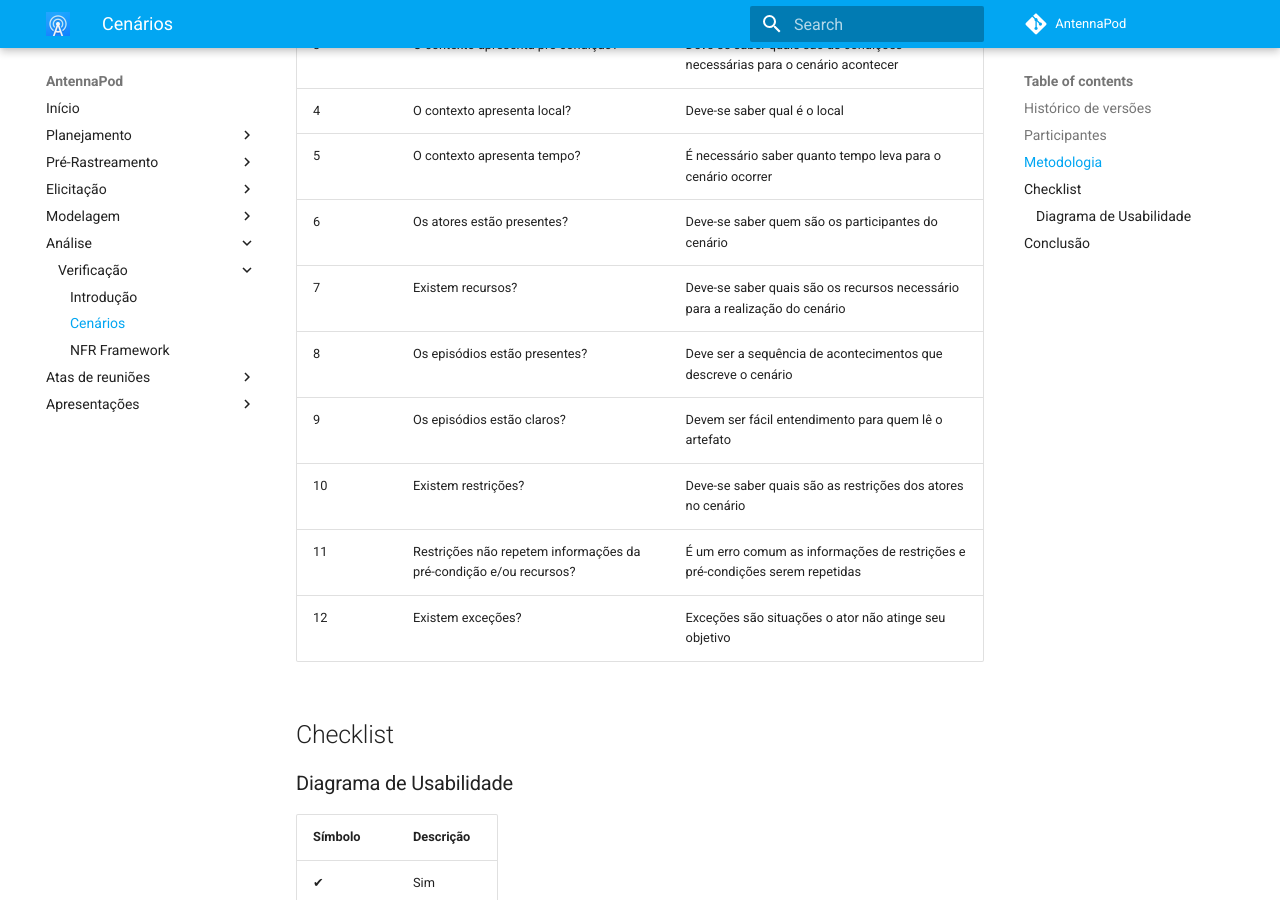
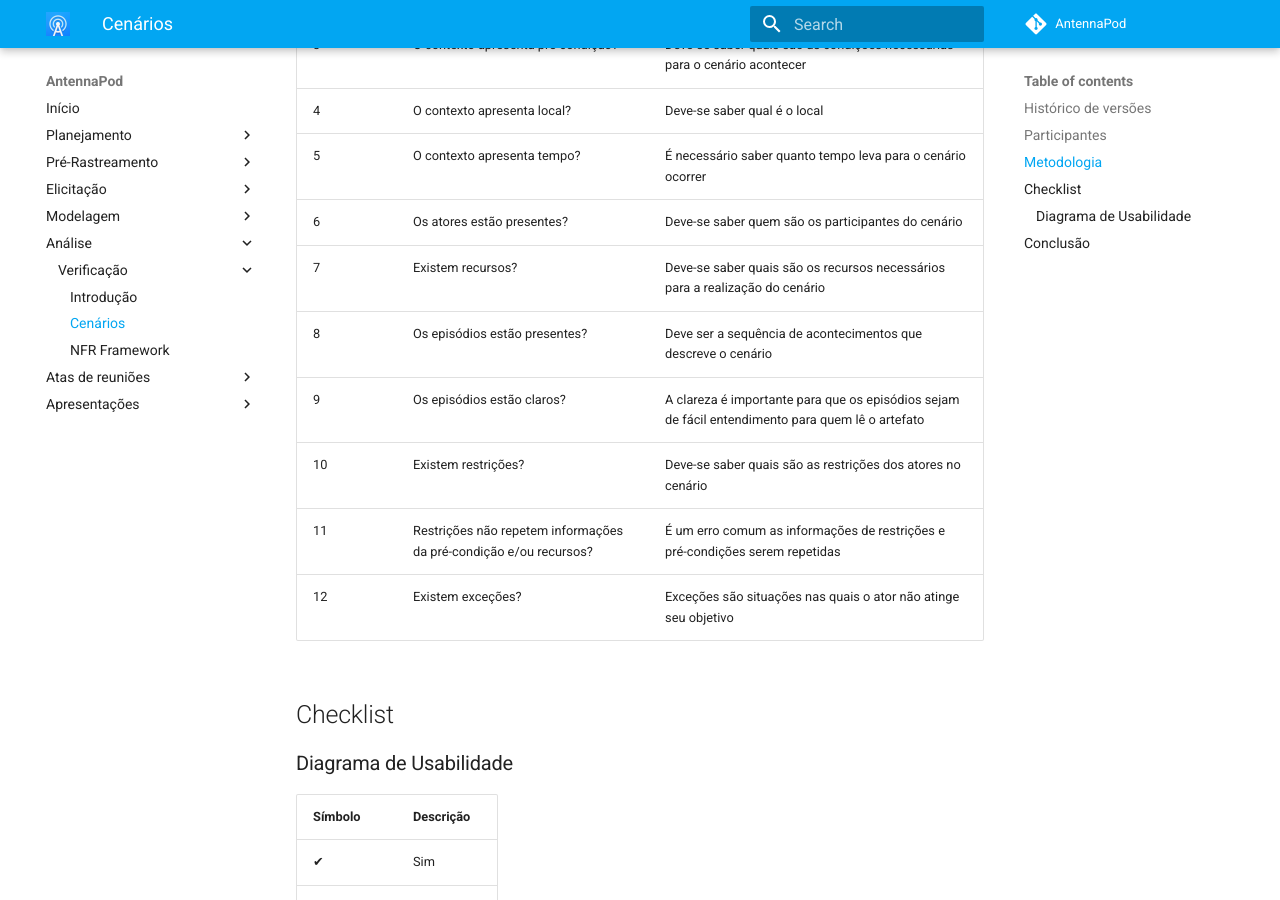
Before and after one commit to Requisitos-de-Software/2021.2-AntennaPod, an MkDocs documentation site: the page built from docs/analise/verificacao/cenarios.md, in a window 1280 px wide and 900 px high, scrolled down 794 px. Built offline with MkDocs 1.6.1 and Material for MkDocs 9.7.7, drawn with Linux system fonts in a browser that asks for light colours; comment, search, counter and statistics services are not loaded; some of the changed text lies outside the part shown.

```diff
--- a/docs/analise/verificacao/cenarios.md
+++ b/docs/analise/verificacao/cenarios.md
@@ -15,20 +15,20 @@ A técnica de verificação usada nos artefatos de [Cenários](/2021.2-AntennaPo
 é a inspeção, aplicada a partir do seguinte checklist, que tem como objetivo validar
 a qualidade do documento e possíveis falhas/erros.
 
-| ID  | Descrição                                                         | Justificativa                                                                |
-| --- | ----------------------------------------------------------------- | ---------------------------------------------------------------------------- |
-| 1   | O conceito de Cenário é apresentado?                              | O leitor deve entender o que está sendo apresentado no artefato              |
-| 2   | O título é auto-explicativo?                                      | Deve ser possível obter uma noção geral do cenário ao ler seu título         |
-| 3   | O contexto apresenta pré-condição?                                | Deve-se saber quais são as condições necessárias para o cenário acontecer                                                                             |
-| 4   | O contexto apresenta local?                                       | Deve-se saber qual é o local                                                 |
-| 5   | O contexto apresenta tempo?                                       | É necessário saber quanto tempo leva para o cenário ocorrer                  |
-| 6   | Os atores estão presentes?                                        | Deve-se saber quem são os participantes do cenário                           |
-| 7   | Existem recursos?                                                 | Deve-se saber quais são os recursos necessário para a realização do cenário  |
-| 8   | Os episódios estão presentes?                                     | Deve ser a sequência de acontecimentos que descreve o cenário              |
-| 9   | Os episódios estão claros?                                        | Devem ser fácil entendimento para quem lê o artefato                                                                             |
-| 10  | Existem restrições?                                               | Deve-se saber quais são as restrições dos atores no cenário                  |
-| 11  | Restrições não repetem informações da pré-condição e/ou recursos? | É um erro comum as informações de restrições e pré-condições serem repetidas |
-| 12  | Existem exceções?                                                 | Exceções são situações o ator não atinge seu objetivo                        |
+| ID  | Descrição                                                         | Justificativa                                                                                    |
+| --- | ----------------------------------------------------------------- | ------------------------------------------------------------------------------------------------ |
+| 1   | O conceito de Cenário é apresentado?                              | O leitor deve entender o que está sendo apresentado no artefato                                  |
+| 2   | O título é auto-explicativo?                                      | Deve ser possível obter uma noção geral do cenário ao ler seu título                             |
+| 3   | O contexto apresenta pré-condição?                                | Deve-se saber quais são as condições necessárias para o cenário acontecer                        |
+| 4   | O contexto apresenta local?                                       | Deve-se saber qual é o local                                                                     |
+| 5   | O contexto apresenta tempo?                                       | É necessário saber quanto tempo leva para o cenário ocorrer                                      |
+| 6   | Os atores estão presentes?                                        | Deve-se saber quem são os participantes do cenário                                               |
+| 7   | Existem recursos?                                                 | Deve-se saber quais são os recursos necessários para a realização do cenário                     |
+| 8   | Os episódios estão presentes?                                     | Deve ser a sequência de acontecimentos que descreve o cenário                                    |
+| 9   | Os episódios estão claros?                                        | A clareza é importante para que os episódios sejam de fácil entendimento para quem lê o artefato |
+| 10  | Existem restrições?                                               | Deve-se saber quais são as restrições dos atores no cenário                                      |
+| 11  | Restrições não repetem informações da pré-condição e/ou recursos? | É um erro comum as informações de restrições e pré-condições serem repetidas                     |
+| 12  | Existem exceções?                                                 | Exceções são situações nas quais o ator não atinge seu objetivo                                  |
 
 ## Checklist
 
```
Also changed, not shown: other parts of docs/analise/verificacao/cenarios.md (+3 -3 lines).
